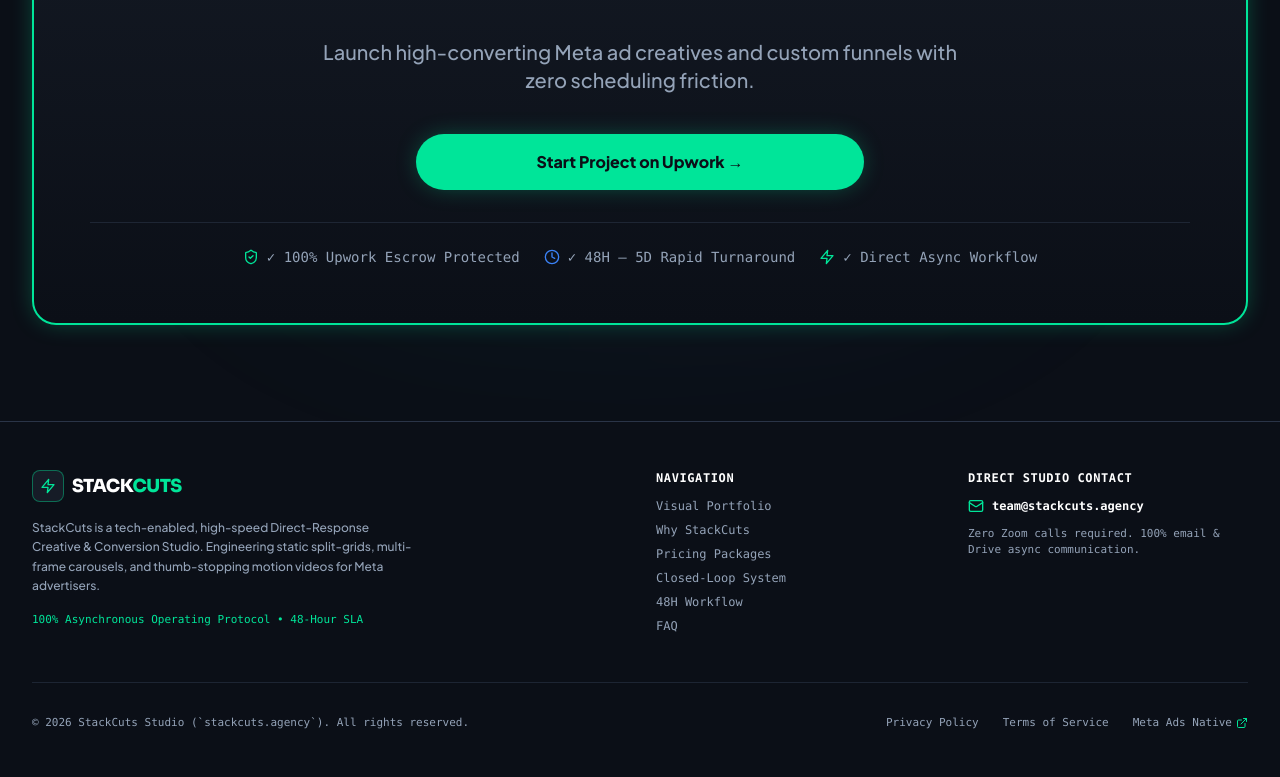
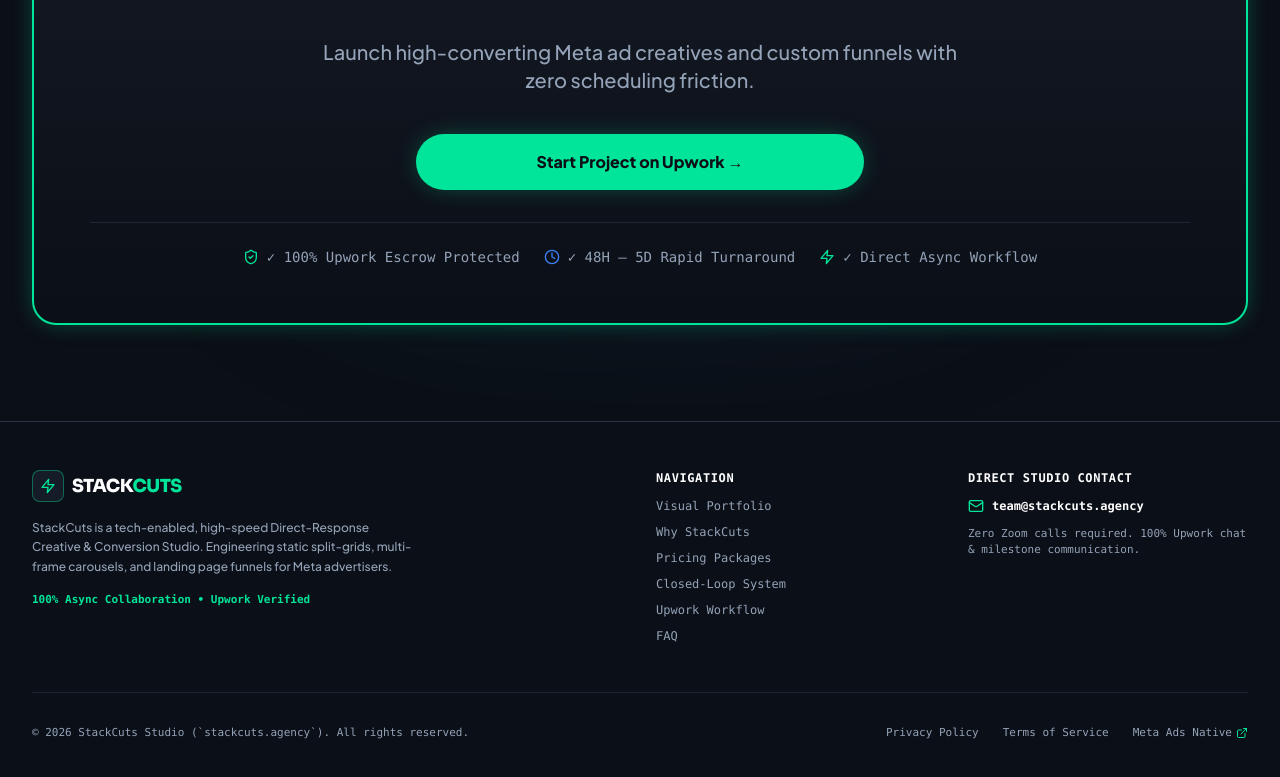
Before and after one commit to StackCuts/Agency, a React (Vite) app: page / in a window 1280 px wide. Shown: the part 10354-11131 px from the top of the page. Built offline with nearby package versions, Linux system fonts and the light colour scheme.

Commit message:
Optimize Footer layout for mobile 2-column nav, compact padding, and Upwork copy alignment

```diff
--- a/src/components/Footer.jsx
+++ b/src/components/Footer.jsx
@@ -1,15 +1,15 @@
 import React from 'react';
-import { Zap, Mail, ExternalLink, Shield } from 'lucide-react';
+import { Zap, Mail, ExternalLink } from 'lucide-react';
 
 export default function Footer() {
   return (
-    <footer className="bg-[#0B0F17] border-t border-[#2A3447] pt-12 pb-8 text-[#94A3B8] text-xs">
+    <footer className="bg-[#0B0F17] border-t border-[#2A3447] py-8 sm:py-12 text-[#94A3B8] text-xs">
       <div className="max-w-7xl mx-auto px-4 sm:px-6 lg:px-8">
 
-        <div className="grid grid-cols-1 md:grid-cols-4 gap-8 pb-12 border-b border-[#2A3447]/60">
+        <div className="grid grid-cols-1 md:grid-cols-4 gap-6 sm:gap-8 pb-8 sm:pb-12 border-b border-[#2A3447]/60">
 
           {/* Brand Col */}
-          <div className="md:col-span-2 space-y-4">
+          <div className="md:col-span-2 space-y-3 sm:space-y-4">
             <div className="flex items-center gap-2">
               <div className="w-8 h-8 rounded-lg bg-[#161C27] border border-[#00E599]/40 flex items-center justify-center">
                 <Zap className="w-4 h-4 text-[#00E599]" />
@@ -19,22 +19,22 @@
               </span>
             </div>
             <p className="text-xs text-[#94A3B8] leading-relaxed max-w-sm">
-              StackCuts is a tech-enabled, high-speed Direct-Response Creative & Conversion Studio. Engineering static split-grids, multi-frame carousels, and thumb-stopping motion videos for Meta advertisers.
+              StackCuts is a tech-enabled, high-speed Direct-Response Creative & Conversion Studio. Engineering static split-grids, multi-frame carousels, and landing page funnels for Meta advertisers.
             </p>
-            <div className="font-mono text-[11px] text-[#00E599]">
-              100% Asynchronous Operating Protocol • 48-Hour SLA
+            <div className="font-mono text-[11px] text-[#00E599] font-bold">
+              100% Async Collaboration • Upwork Verified
             </div>
           </div>
 
-          {/* Nav Links */}
+          {/* Nav Links (Compact 2-col on Mobile) */}
           <div className="space-y-3 font-mono">
             <div className="text-white font-bold text-xs uppercase tracking-wider">Navigation</div>
-            <ul className="space-y-2">
+            <ul className="grid grid-cols-2 sm:grid-cols-1 gap-x-6 gap-y-2.5">
               <li><a href="#portfolio" className="hover:text-white transition-colors">Visual Portfolio</a></li>
               <li><a href="#why-us" className="hover:text-white transition-colors">Why StackCuts</a></li>
               <li><a href="#packages" className="hover:text-white transition-colors">Pricing Packages</a></li>
               <li><a href="#system" className="hover:text-white transition-colors">Closed-Loop System</a></li>
-              <li><a href="#workflow" className="hover:text-white transition-colors">48H Workflow</a></li>
+              <li><a href="#workflow" className="hover:text-white transition-colors">Upwork Workflow</a></li>
               <li><a href="#faq" className="hover:text-white transition-colors">FAQ</a></li>
             </ul>
           </div>
@@ -50,19 +50,19 @@
                 </a>
               </div>
               <p className="text-[11px] text-[#94A3B8] pt-1">
-                Zero Zoom calls required. 100% email & Drive async communication.
+                Zero Zoom calls required. 100% Upwork chat & milestone communication.
               </p>
             </div>
           </div>
 
         </div>
 
-        {/* Bottom Rights */}
-        <div className="pt-8 flex flex-col sm:flex-row items-center justify-between gap-4 font-mono text-[11px]">
+        {/* Bottom Rights Bar */}
+        <div className="pt-6 sm:pt-8 flex flex-col sm:flex-row items-center justify-between gap-4 text-center sm:text-left font-mono text-[11px]">
           <div>
             © {new Date().getFullYear()} StackCuts Studio (`stackcuts.agency`). All rights reserved.
           </div>
-          <div className="flex items-center gap-6">
+          <div className="flex flex-wrap items-center justify-center gap-4 sm:gap-6">
             <a href="#" className="hover:text-white transition-colors">Privacy Policy</a>
             <a href="#" className="hover:text-white transition-colors">Terms of Service</a>
             <a href="#" className="hover:text-white transition-colors flex items-center gap-1">
```
